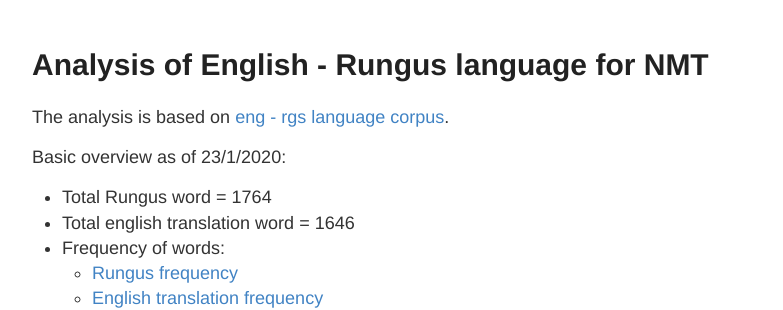
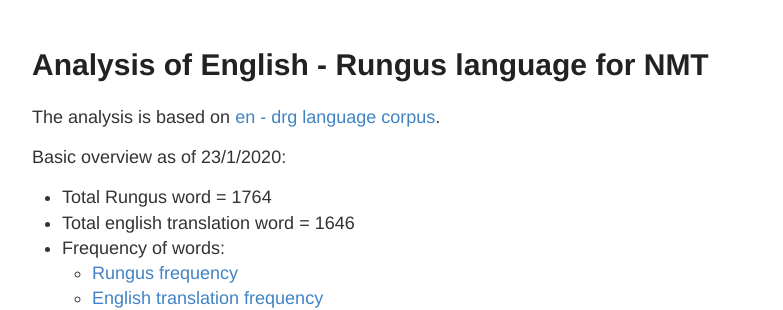
Before and after one commit to devennn/devennn.github.io, a Jekyll site: the page built from _posts/2020-01-23-analysis-of-english-rungus.md, in a window 1280 px wide. Shown: the part 122-432 px from the top of the page, without its empty margins (248-1031 px from the left). Built offline with Jekyll 4.4.1, drawn with Linux system fonts in a browser that asks for light colours.

Commit message:
Update 2020-01-23-analysis-of-english-rungus.md

```diff
--- a/_posts/2020-01-23-analysis-of-english-rungus.md
+++ b/_posts/2020-01-23-analysis-of-english-rungus.md
@@ -3,7 +3,7 @@ layout: post
 title: Analysis of English - Rungus language for NMT
 ---
 
-The analysis is based on [eng - rgs language corpus](https://github.com/devennn/rungus-language-corpus).
+The analysis is based on [en - drg language corpus](https://github.com/devennn/rungus-language-corpus).
 
 Basic overview as of 23/1/2020:
 - Total Rungus word = 1764
```
